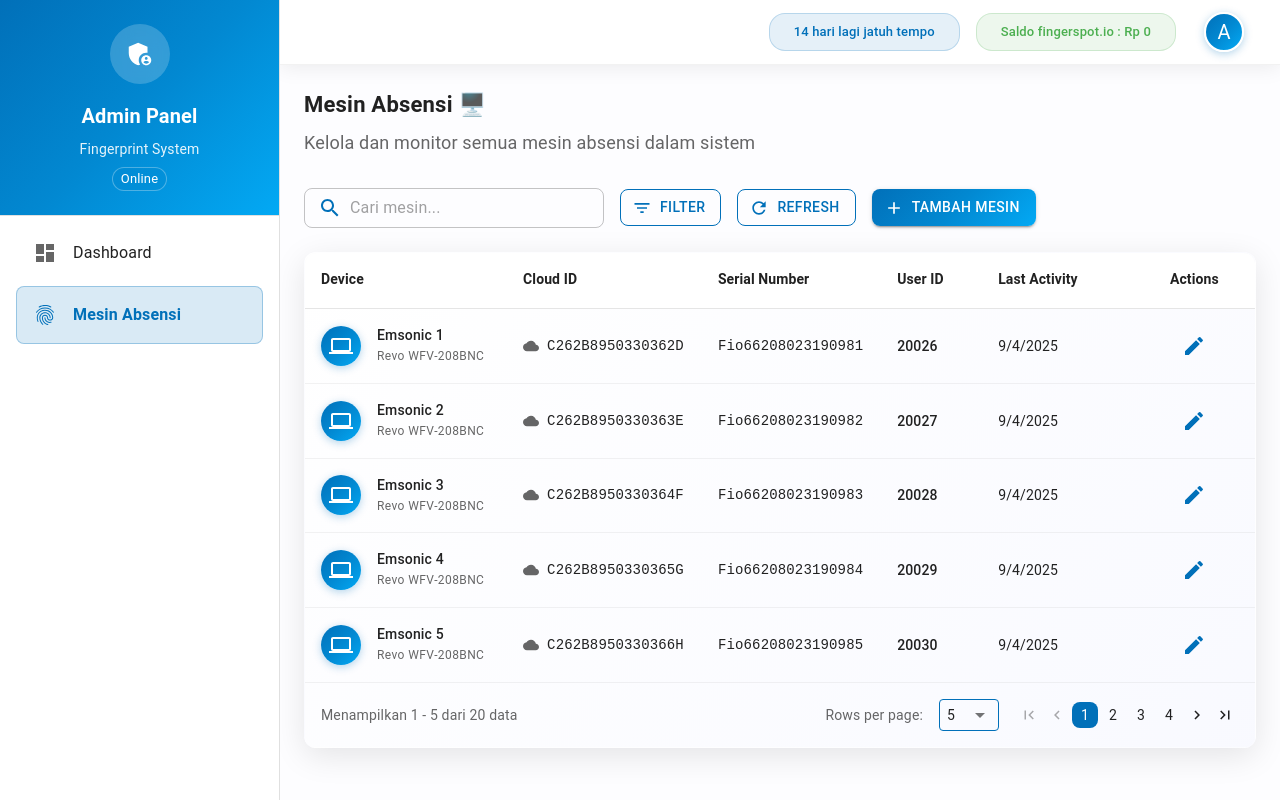
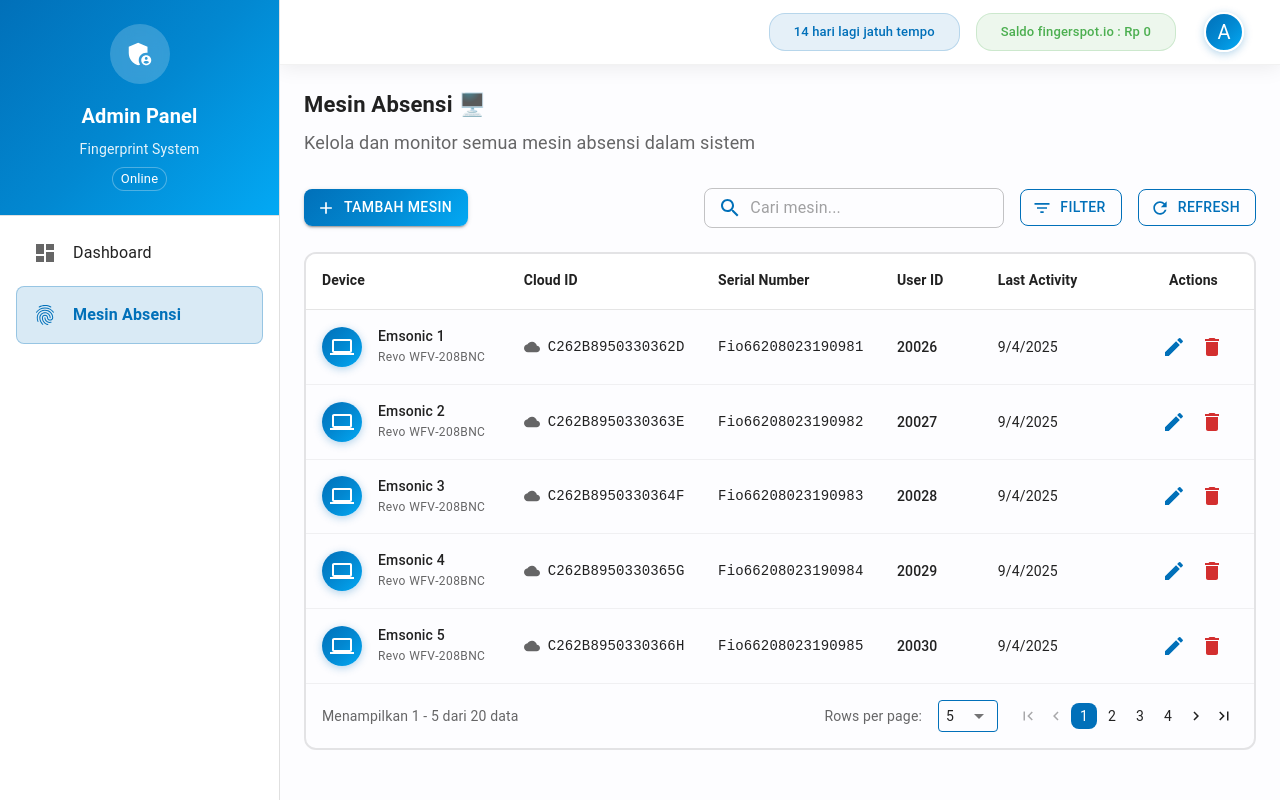
Before and after one commit to faniadifrihandoko1/admin-finger, a Next.js app: page /fingerprints in a window 1280 px wide. Built offline with nearby package versions, Linux system fonts and the light colour scheme.

Commit message:
feat(fingerprint): add modal confirm delete and function delete

```diff
--- /dev/null
+++ b/app/components/comon/modal/modal-confirm-delete/index.tsx
@@ -0,0 +1,107 @@
+'use client';
+
+import React from 'react';
+import {
+  Dialog,
+  DialogTitle,
+  DialogContent,
+  DialogActions,
+  Button,
+  Typography,
+} from '@mui/material';
+
+interface ConfirmDeleteDialogProps {
+  open: boolean;
+  onClose: () => void;
+  onConfirm: () => void;
+  title?: string;
+  itemName?: string;
+  itemType?: string;
+  loading?: boolean;
+}
+
+export const ConfirmDeleteDialog: React.FC<ConfirmDeleteDialogProps> = ({
+  open,
+  onClose,
+  onConfirm,
+  title = "Hapus Item?",
+  itemName,
+  itemType = "item",
+  loading = false,
+}) => {
+  return (
+    <Dialog
+      open={open}
+      onClose={onClose}
+      maxWidth="xs"
+      fullWidth
+      PaperProps={{
+        sx: {
+          borderRadius: 2,
+          boxShadow: '0 8px 32px rgba(0,0,0,0.12)',
+        },
+      }}
+    >
+      <DialogTitle sx={{
+        textAlign: 'center',
+        pb: 2,
+        fontSize: '1.25rem',
+        fontWeight: 'bold',
+        color: '#d32f2f'
+      }}>
+        {title}
+      </DialogTitle>
+
+      <DialogContent sx={{ textAlign: 'center', py: 2 }}>
+        <Typography variant="body1" sx={{ mb: 2 }}>
+          Apakah Anda yakin ingin menghapus {itemType}:
+        </Typography>
+        {itemName && (
+          <Typography variant="h6" fontWeight="bold" color="#0170B9" sx={{ mb: 2 }}>
+            {itemName}
+          </Typography>
+        )}
+        <Typography variant="body2" color="text.secondary">
+          Tindakan ini tidak dapat dibatalkan
+        </Typography>
+      </DialogContent>
+
+      <DialogActions sx={{ p: 3, gap: 2 }}>
+        <Button
+          onClick={onClose}
+          variant="outlined"
+          disabled={loading}
+          sx={{
+            borderRadius: 2,
+            flex: 1,
+            py: 1,
+            borderColor: '#0170B9',
+            color: '#0170B9',
+            '&:hover': {
+              borderColor: '#01579B',
+              backgroundColor: 'rgba(1, 112, 185, 0.08)',
+            },
+          }}
+        >
+          Batal
+        </Button>
+        <Button
+          onClick={onConfirm}
+          variant="contained"
+          disabled={loading}
+          sx={{
+            borderRadius: 2,
+            flex: 1,
+            py: 1,
+            backgroundColor: '#d32f2f',
+            '&:hover': {
+              backgroundColor: '#b71c1c',
+            },
+          }}
+        >
+          {loading ? 'Menghapus...' : 'Hapus'}
+        </Button>
+      </DialogActions>
+    </Dialog>
+  );
+};
--- a/app/components/comon/table/CustomTable.tsx
+++ b/app/components/comon/table/CustomTable.tsx
@@ -172,14 +172,12 @@ export default function CustomTable({
   };
 
   return (
-    <Paper
+    <Box
       sx={{
         borderRadius: 3,
         overflow: 'hidden',
-        background: 'linear-gradient(135deg, rgba(255,255,255,0.9) 0%, rgba(248,249,255,0.9) 100%)',
-        backdropFilter: 'blur(10px)',
-        border: '1px solid rgba(255,255,255,0.2)',
-        boxShadow: '0 8px 32px rgba(0,0,0,0.1)',
+        border: '2px solid rgba(0,0,0,0.1)',
+
         ...sx,
       }}
       className={className}
@@ -326,6 +324,6 @@ export default function CustomTable({
           </Stack>
         </Box>
       )}
-    </Paper>
+    </Box>
   );
 }
--- a/app/loading.tsx
+++ b/app/loading.tsx
@@ -18,7 +18,7 @@ export default function Loading() {
     <Box
       sx={{
         minHeight: '100vh',
-        background: 'linear-gradient(135deg, #2e7d32 0%, #4caf50 50%, #66bb6a 100%)',
+        background: 'linear-gradient(135deg, #0170B9 0%, #0288D1 50%, #03A9F4 100%)',
         display: 'flex',
         alignItems: 'center',
         justifyContent: 'center',
@@ -44,7 +44,7 @@ export default function Loading() {
               height: 80,
               mx: 'auto',
               mb: 3,
-              background: 'linear-gradient(135deg, #2e7d32 0%, #4caf50 50%, #66bb6a 100%)',
+              background: 'linear-gradient(135deg, #0170B9 0%, #0288D1 50%, #03A9F4 100%)',
             }}
           >
             <Fingerprint sx={{ fontSize: 40 }} />
@@ -56,7 +56,7 @@ export default function Loading() {
               size={60}
               thickness={4}
               sx={{
-                color: '#2e7d32',
+                color: '#0170B9',
                 '& .MuiCircularProgress-circle': {
                   strokeLinecap: 'round',
                 },
@@ -92,7 +92,7 @@ export default function Loading() {
                   width: 8,
                   height: 8,
                   borderRadius: '50%',
-                  backgroundColor: '#2e7d32',
+                  backgroundColor: '#0170B9',
                   animation: 'pulse 1.4s ease-in-out infinite both',
                   animationDelay: `${index * 0.16}s`,
                   '@keyframes pulse': {
--- a/app/view/(dashboard)/fingerprint/table/index.tsx
+++ b/app/view/(dashboard)/fingerprint/table/index.tsx
@@ -1,4 +1,5 @@
 import CustomTable from "@/app/components/comon/table/CustomTable";
+import { ConfirmDeleteDialog } from "@/app/components/comon/modal/modal-confirm-delete";
 import { useTableColumns } from "./table-columns";
 import React, { useState } from "react";
 import { FingerprintMachine } from "../utils/type";
@@ -21,6 +22,10 @@ export const FingerprintTable = () => {
       open: false,
       message: '',
       severity: 'success' as 'success' | 'error'
+    });
+    const [deleteDialog, setDeleteDialog] = useState({
+      open: false,
+      machine: null as FingerprintMachine | null,
     });
 
     const columns = useTableColumns({
@@ -88,8 +93,22 @@ export const FingerprintTable = () => {
     }
 
     function handleDelete(cloudId: string) {
-      setMachines(prev => prev.filter(machine => machine.cloud_id !== cloudId));
+      const machine = machines.find(m => m.cloud_id === cloudId);
+      if (machine) {
+        setDeleteDialog({ open: true, machine });
+      }
+    }
+
+    function confirmDelete() {
+      if (deleteDialog.machine) {
+        setMachines(prev => prev.filter(machine => machine.cloud_id !== deleteDialog.machine!.cloud_id));
         setSnackbar({ open: true, message: 'Mesin berhasil dihapus!', severity: 'success' });
+        setDeleteDialog({ open: false, machine: null });
+      }
+    }
+
+    function cancelDelete() {
+      setDeleteDialog({ open: false, machine: null });
     }
 
     function handleRefresh() {
@@ -108,6 +127,25 @@ export const FingerprintTable = () => {
       <>
         <Grow in timeout={900}>
           <Box sx={{ mb: 3 }}>
+            <Stack direction="row" spacing={2} alignItems="center" justifyContent="space-between">
+            <Button
+                variant="contained"
+                startIcon={<Add />}
+                onClick={() => handleOpenDialog()}
+                sx={{
+                  borderRadius: 2,
+                  background: 'linear-gradient(135deg, #0170B9 0%, #0288D1 50%, #03A9F4 100%)',
+                  '&:hover': {
+                    background: 'linear-gradient(135deg, #01579B 0%, #0170B9 50%, #0288D1 100%)',
+                    transform: 'translateY(-1px)',
+                    boxShadow: '0 4px 12px rgba(1, 112, 185, 0.4)',
+                  },
+                  transition: 'all 0.3s ease',
+                }}
+              >
+                Tambah Mesin
+               </Button>
+
                <Stack direction="row" spacing={2} alignItems="center">
                   <TextField
                     size="small"
@@ -179,23 +217,8 @@ export const FingerprintTable = () => {
                   >
                     Refresh
                   </Button>
-              <Button
-                variant="contained"
-                startIcon={<Add />}
-                onClick={() => handleOpenDialog()}
-                sx={{
-                  borderRadius: 2,
-                  background: 'linear-gradient(135deg, #0170B9 0%, #0288D1 50%, #03A9F4 100%)',
-                  '&:hover': {
-                    background: 'linear-gradient(135deg, #01579B 0%, #0170B9 50%, #0288D1 100%)',
-                    transform: 'translateY(-1px)',
-                    boxShadow: '0 4px 12px rgba(1, 112, 185, 0.4)',
-                  },
-                  transition: 'all 0.3s ease',
-                }}
-              >
-                Tambah Mesin
-              </Button>
+                </Stack>
+
             </Stack>
           </Box>
         </Grow>
@@ -224,14 +247,26 @@ export const FingerprintTable = () => {
           />
         )}
 
+        {/* Delete Confirmation Dialog */}
+        <ConfirmDeleteDialog
+          open={deleteDialog.open}
+          onClose={cancelDelete}
+          onConfirm={confirmDelete}
+          title="Hapus Mesin?"
+          itemName={deleteDialog.machine?.device_name}
+          itemType="mesin"
+        />
+
         <Snackbar
           open={snackbar.open}
           autoHideDuration={3000}
           onClose={() => setSnackbar({ ...snackbar, open: false })}
+          anchorOrigin={{ vertical: 'top', horizontal: 'right' }}
         >
           <Alert
             onClose={() => setSnackbar({ ...snackbar, open: false })}
             severity={snackbar.severity}
+            variant="filled"
             sx={{ width: '100%' }}
           >
             {snackbar.message}
--- a/app/view/(dashboard)/fingerprint/table/table-action.tsx
+++ b/app/view/(dashboard)/fingerprint/table/table-action.tsx
@@ -24,6 +24,19 @@ export const TableAction = ({ row, onEdit, onDelete }: TableActionProps) => {
       >
         <Edit />
       </IconButton>
+      <IconButton
+        size="small"
+        onClick={() => onDelete?.(row.cloud_id)}
+        sx={{
+          color: '#d32f2f',
+          '&:hover': {
+            backgroundColor: 'rgba(211, 47, 47, 0.08)',
+            color: '#b71c1c',
+          },
+        }}
+      >
+        <Delete />
+      </IconButton>
     </Box>
   );
 };
```
Lines whose indentation alone changed are shown as unchanged.
